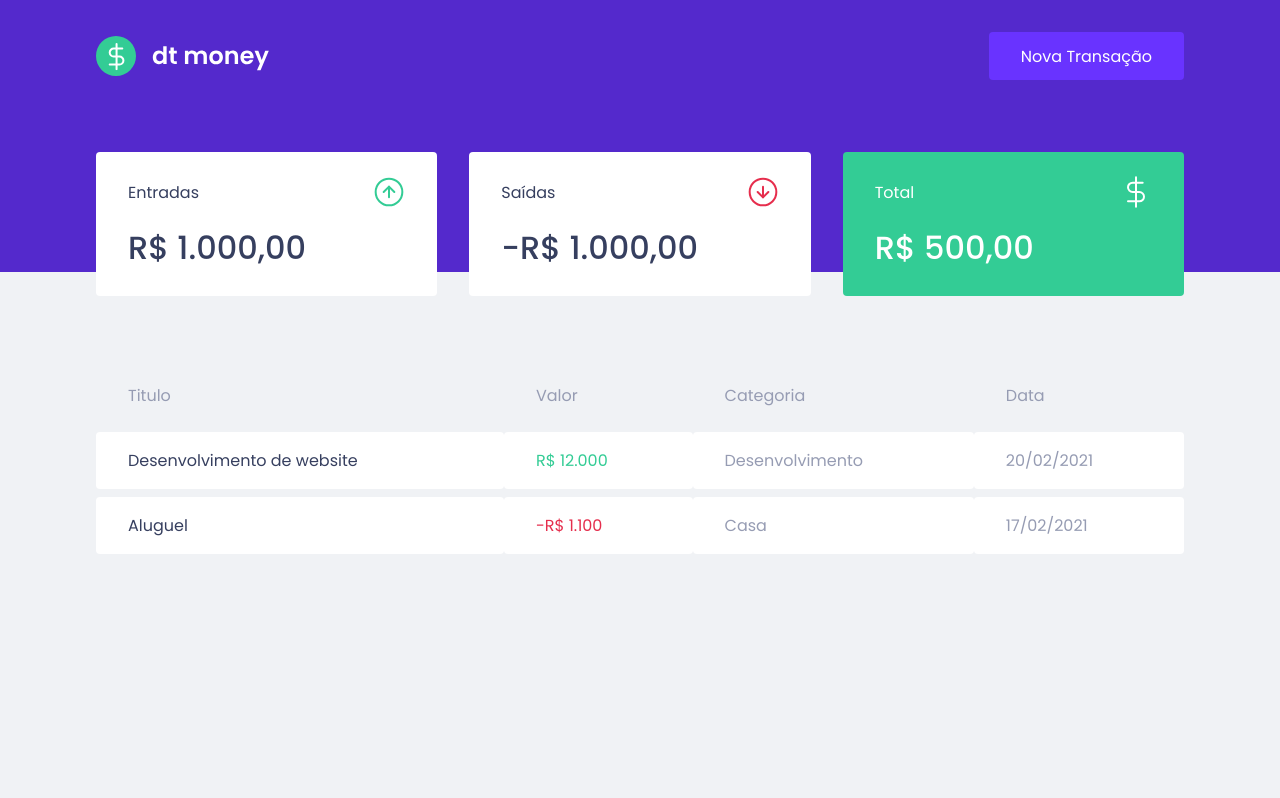
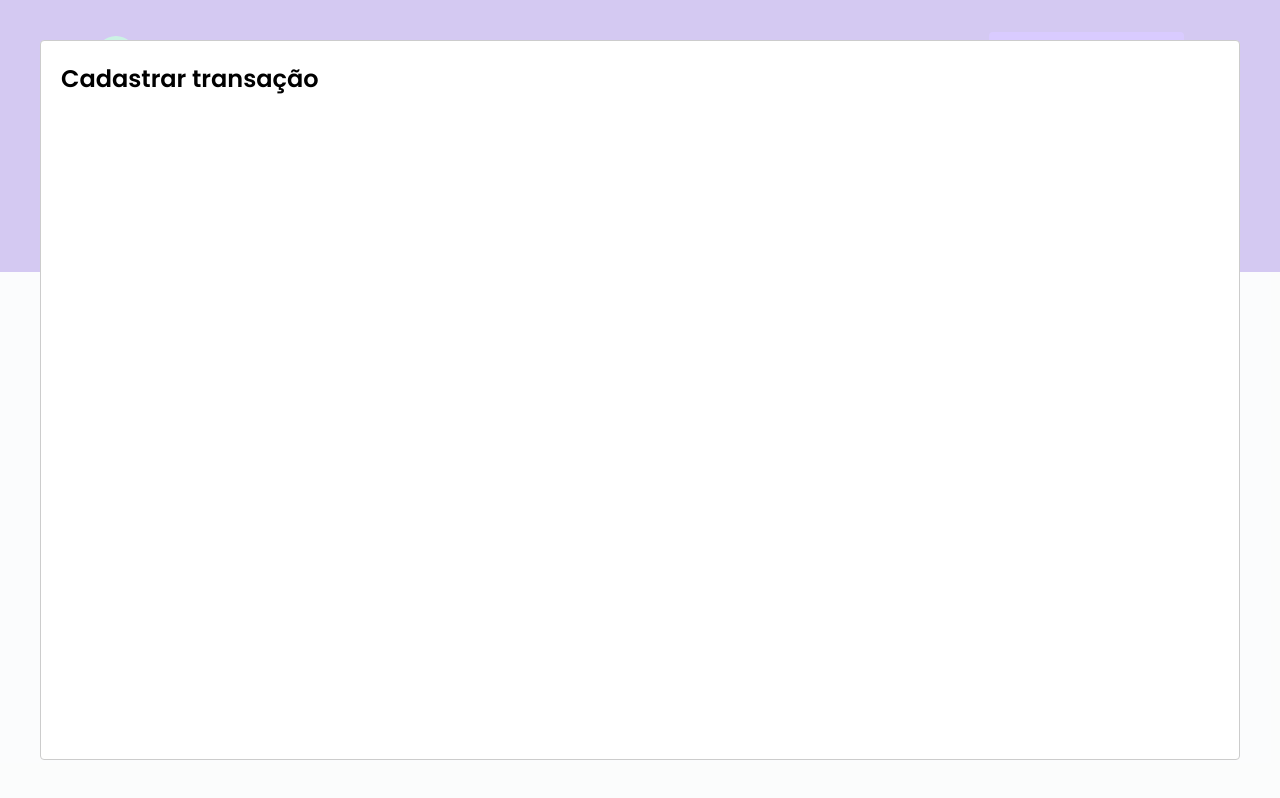
Before and after one commit to joaovictormilhomem/dtmoney, a React (Create React App) app: page / in a window 1280 px wide. Both pictures are taken after a click on the button "Nova Transação". Built offline with nearby package versions, Linux system fonts and the light colour scheme; no server answers; what miragejs would draw is missing.

Commit message:
modal component created

```diff
--- a/package.json
+++ b/package.json
@@ -7,6 +7,7 @@
     "miragejs": "^0.1.44",
     "react": "^18.1.0",
     "react-dom": "^18.1.0",
+    "react-modal": "^3.15.1",
     "react-scripts": "5.0.1",
     "styled-components": "^5.3.5",
     "web-vitals": "^2.1.0"
@@ -19,6 +20,7 @@
     "@types/node": "^16.7.13",
     "@types/react": "^18.0.0",
     "@types/react-dom": "^18.0.0",
+    "@types/react-modal": "^3.13.1",
     "@types/styled-components": "^5.1.25",
     "typescript": "^4.4.2"
   },
--- a/src/App.tsx
+++ b/src/App.tsx
@@ -1,12 +1,30 @@
+import { useState } from "react";
 import { Dashboard } from "./components/Dashboard";
 import { Header } from "./components/Header";
+import { NewTransacitonModal } from "./components/NewTransactionModal";
 import { GlobalStyle } from "./styles/global";
+import Modal from "react-modal";
+
+Modal.setAppElement("#root");
 
 export function App() {
+  const [isNewTransactionModalOpen, setIsNewTransactionModalOpen] = useState(false);
+
+  function handleOpenNewTransactionModal() {
+    setIsNewTransactionModalOpen(true);
+  }
+
+  function handleCloseNewTransactionModal() {
+    setIsNewTransactionModalOpen(false);
+  }
   return (
     <>
-      <Header />
+      <Header onOpenNewTransactionModal={handleOpenNewTransactionModal} />
       <Dashboard />
+      <NewTransacitonModal
+        isOpen={isNewTransactionModalOpen}
+        onRequestClose={handleCloseNewTransactionModal}
+      />
       <GlobalStyle />
     </>
   );
--- a/src/components/Header/index.tsx
+++ b/src/components/Header/index.tsx
@@ -1,12 +1,16 @@
 import logo from '../../assets/logo.svg';
 import { Container, Content } from './styles';
 
-export function Header() {
+interface HeaderProps {
+  onOpenNewTransactionModal: () => void;
+}
+
+export function Header({ onOpenNewTransactionModal }: HeaderProps) {
   return (
     <Container>
       <Content>
         <img src={logo} alt="dt money" />
-        <button type="button">
+        <button type="button" onClick={onOpenNewTransactionModal}>
           Nova Transação
         </button>
       </Content>
--- /dev/null
+++ b/src/components/NewTransactionModal/index.tsx
@@ -0,0 +1,17 @@
+import Modal from "react-modal";
+
+interface NewTransactionModalProps {
+  isOpen: boolean;
+  onRequestClose: () => void;
+}
+
+export function NewTransacitonModal({ isOpen, onRequestClose }: NewTransactionModalProps) {
+  return (
+    <Modal
+      isOpen={isOpen}
+      onRequestClose={onRequestClose}
+    >
+      <h2>Cadastrar transação</h2>
+    </Modal>
+  );
+}
--- /dev/null
+++ b/src/components/NewTransactionModal/styles.ts
@@ -0,0 +1,5 @@
+import styled from "styled-components";
+
+export const Container = styled.div`
+
+`;
```
Also changed, not shown: 1 other file (tests, documents, lock files or other folders).
